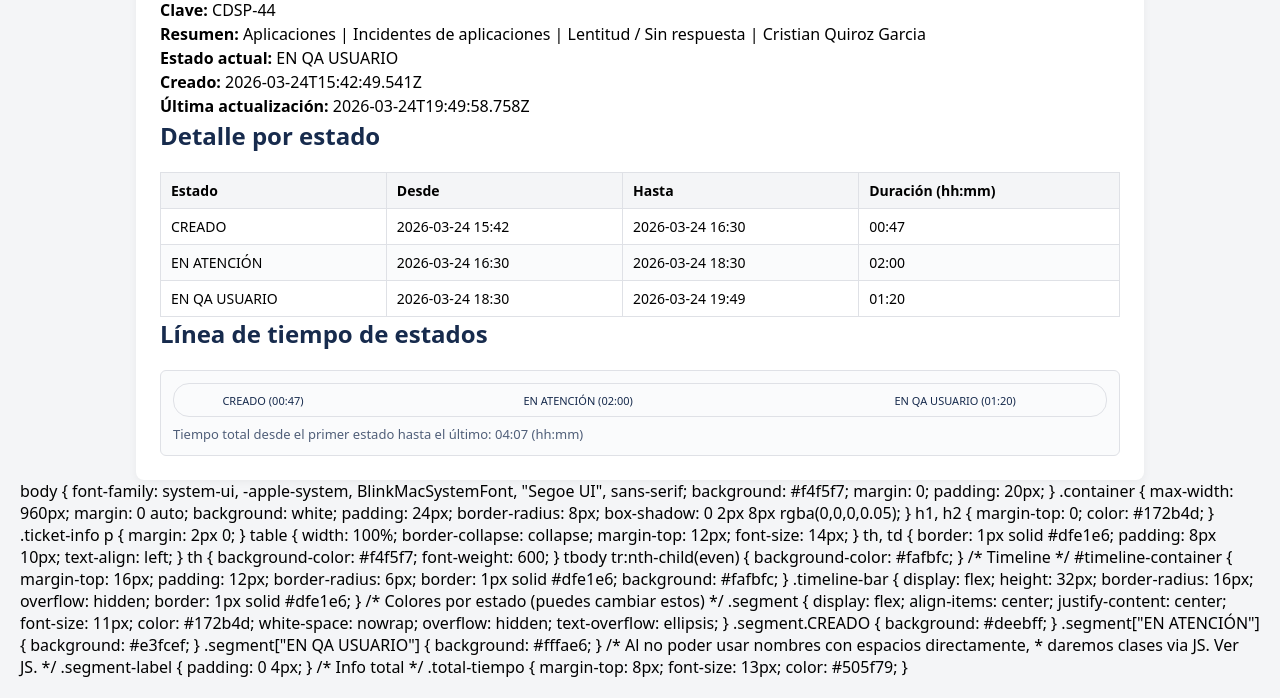
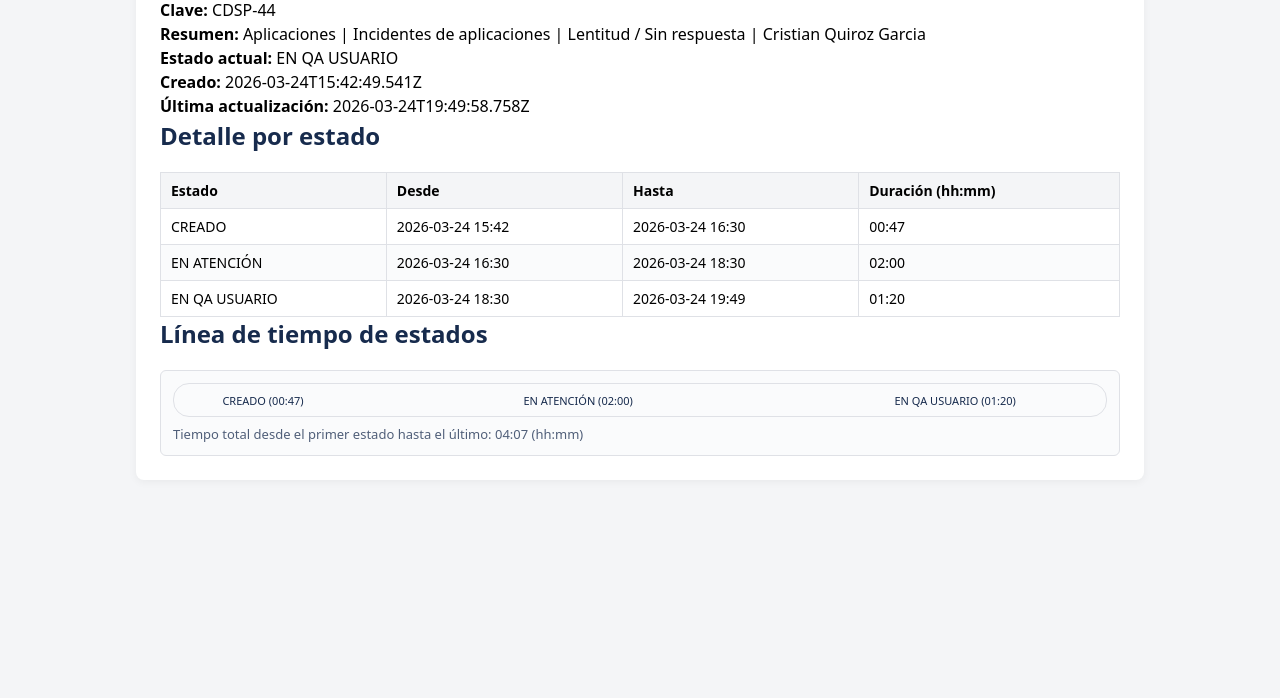
Before and after one commit to cristianquirox/ui-fragment-try, a plain HTML site: page index.html in a window 1280 px wide. Shown: the part 109-807 px from the top of the page. Drawn offline with Linux system fonts and the light colour scheme; a script that the page names is missing.

Commit message:
correción etiqueta

```diff
--- a/index.html
+++ b/index.html
@@ -1,7 +1,7 @@
 <html lang="es">
 <head>
   <meta charset="UTF-8" />
-  <title>Tiempo por estados del ticket</title>
+  <title>Tiempo por estados del ticket key</title>
     <link rel="stylesheet" href="/style.css"></head>
 <body>
   <div class="container">
@@ -42,7 +42,7 @@
   <script src="/script.js" ></script>
 </body>
 </html>
-<styles>
+<style>
     body {
   font-family: system-ui, -apple-system, BlinkMacSystemFont, "Segoe UI", sans-serif;
   background: #f4f5f7;
@@ -145,7 +145,7 @@ tbody tr:nth-child(even) {
   font-size: 13px;
   color: #505f79;
 }
-</styles>
+</style>
 <script>
     const estadosTicket = [
   {
```
